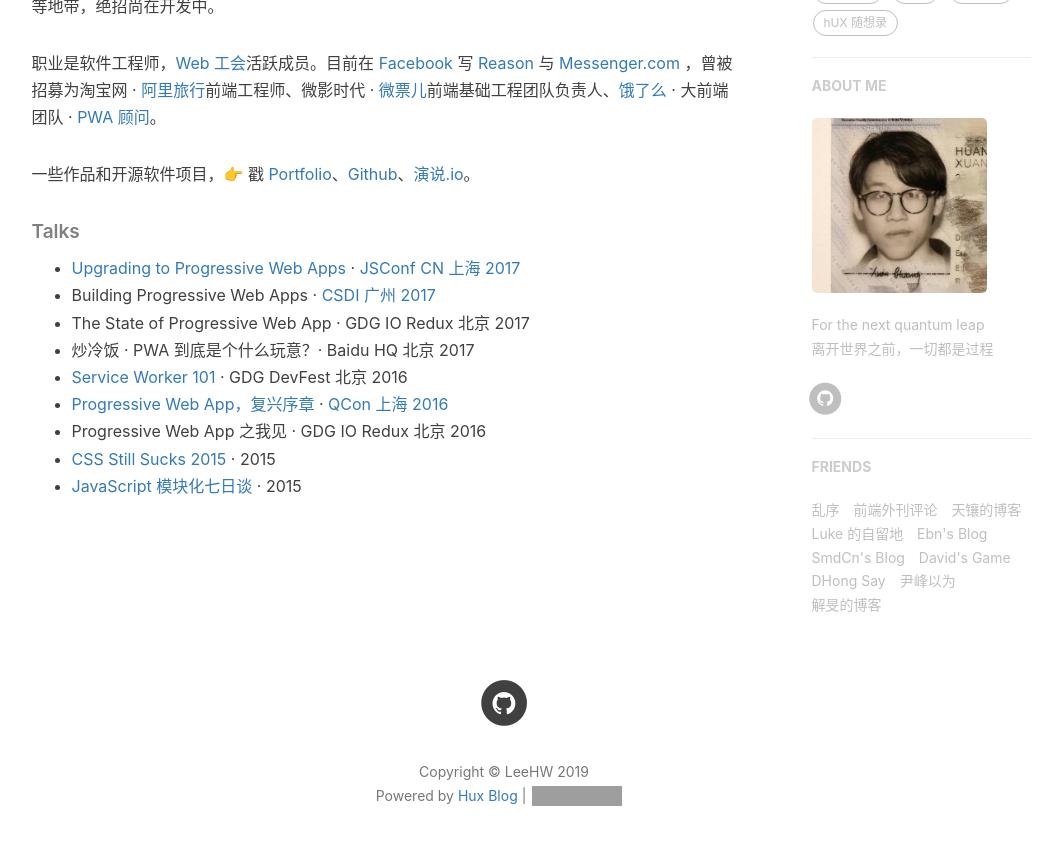
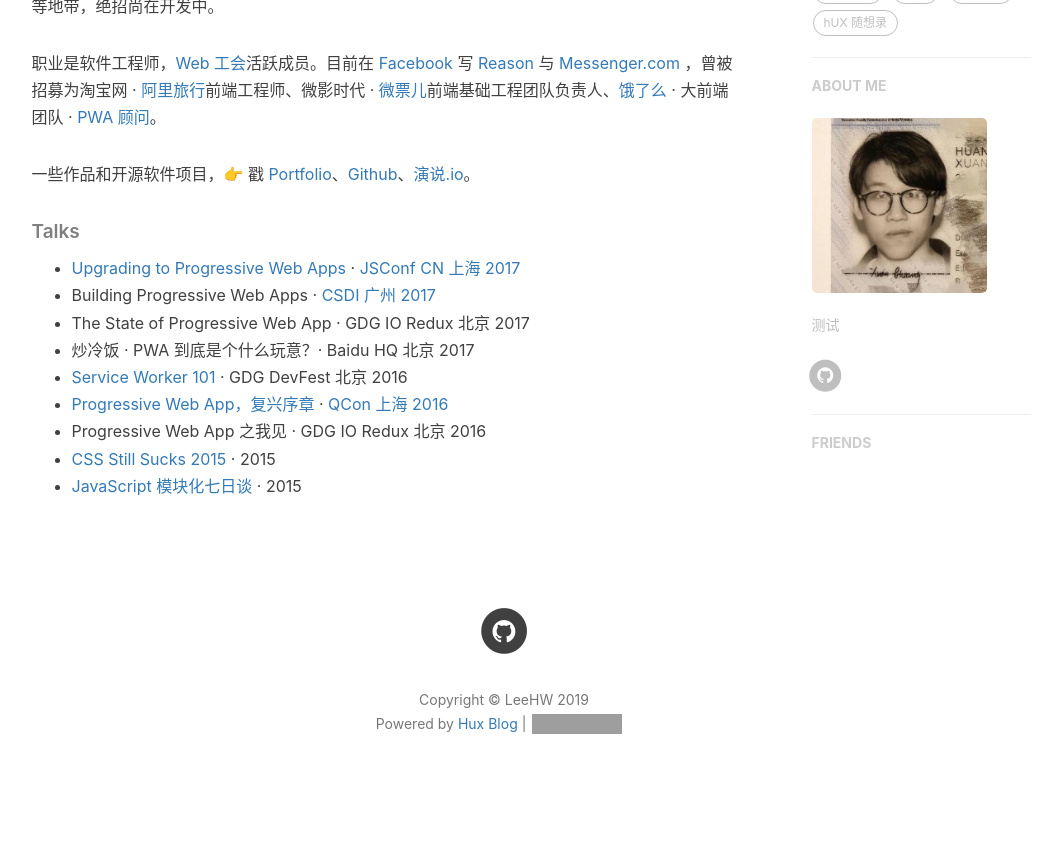
Before and after one commit to LeeHW-THU/LeeHW-TW.github.io, a Jekyll site: the page built from about.html, in a window 1280 px wide and 900 px high, scrolled down 637 px. Shown: the top 845 px of the window, without its empty margins (136-1198 px from the left). Built offline with Jekyll 4.4.1, drawn with Linux system fonts in a browser that asks for light colours; nearby versions of some CDN libraries; comment, search, counter and statistics services are not loaded; grey boxes are pictures that could not be loaded.

Commit message:
Update _config.yml

```diff
--- a/_config.yml
+++ b/_config.yml
@@ -15,7 +15,7 @@
 RSS: false
 #weibo_username:     huxpro
 #zhihu_username:     huxpro
-github_username:    huxpro
+github_username:    LeeHW-TW
 #twitter_username:   huxpro
 #facebook_username:  huxpro
 #linkedin_username:  firstname-lastname-idxxxx
@@ -59,7 +59,7 @@
 
 
 # Disqus settings
-disqus_username: hux
+disqus_username: LeeHW
 
 # Netease settings
 netease_comment: false
@@ -71,14 +71,14 @@
 # ba_track_id: [your track id]
 
 # Google Analytics
-ga_track_id: 'UA-49627206-1'            # Format: UA-xxxxxx-xx
-ga_domain: huangxuan.me
+#ga_track_id: 'UA-49627206-1'            # Format: UA-xxxxxx-xx
+#ga_domain: leehw-tw.github.io
 
 
 
 # Sidebar settings
 sidebar: true                           # whether or not using Sidebar.
-sidebar-about-description: "For the next quantum leap<br>离开世界之前，一切都是过程"
+sidebar-about-description: "测试"
 sidebar-avatar: /img/avatar-hux-ny.jpg      # use absolute URL, seeing it's used in both `/` and `/about/`
 
 
@@ -102,38 +102,5 @@
 
 # Friends
 friends: [
-    {
-    #     title: "Su",
-    #     href: "http://su.gallery/"
-    # },{
-        title: "乱序",
-        href: "http://mida.re/"
-    },{
-        title: "前端外刊评论",
-        href: "http://qianduan.guru/"
-    },{
-        title: "天镶的博客",
-        href: "http://lingyu.wang/"
-    },{
-        title: "Luke 的自留地",
-        href: "http://hmqk1995.github.io"
-    },{
-        title: "Ebn's Blog",
-        href: "http://ebnbin.com/"
-    },{
-        title: "SmdCn's Blog",
-        href: "http://blog.smdcn.net"
-    },{
-        title: "David's Game",
-        href: "https://www.ruoyaowu.com/"
-    },{
-        title: "DHong Say",
-        href: "http://dhong.co"
-    },{
-        title: "尹峰以为",
-        href: "http://ingf.github.io/"
-    },{
-        title: "解旻的博客",
-        href: "http://xieminis.me/"
-    }
+
 ]
```
